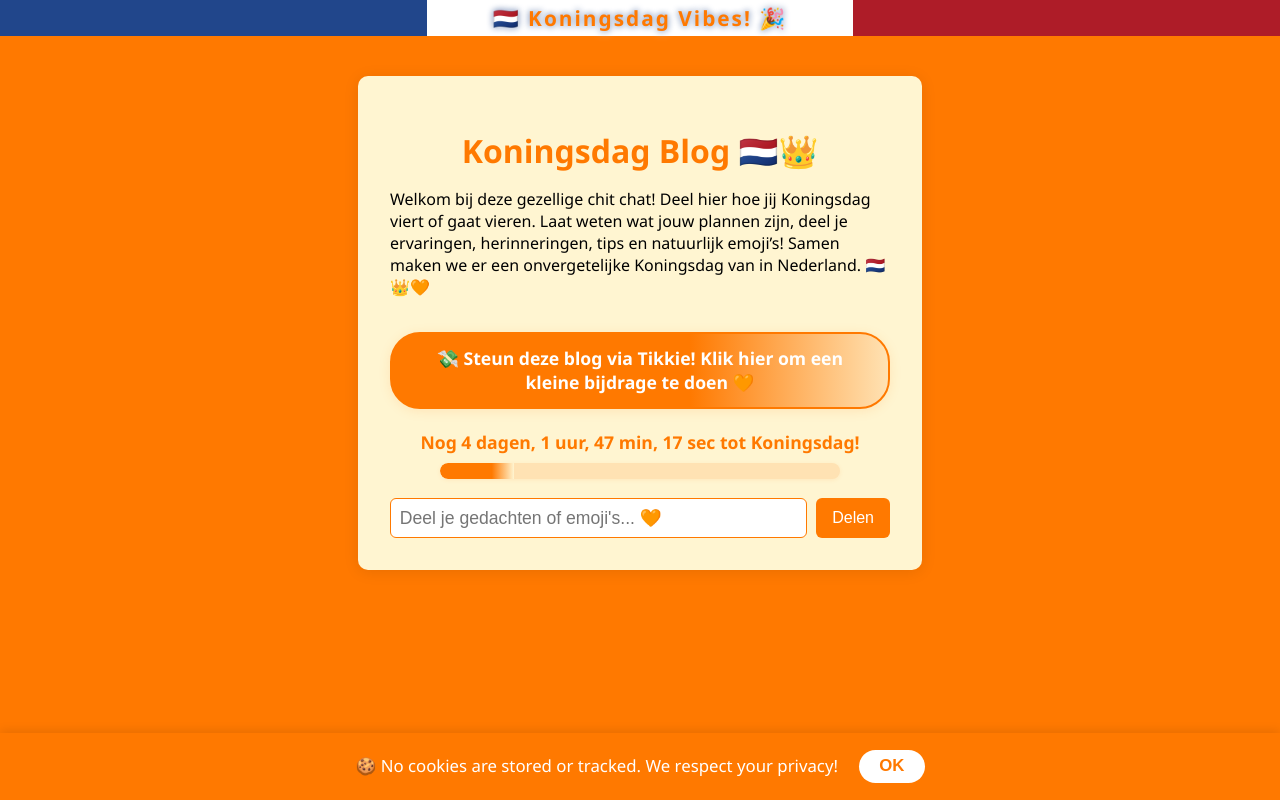
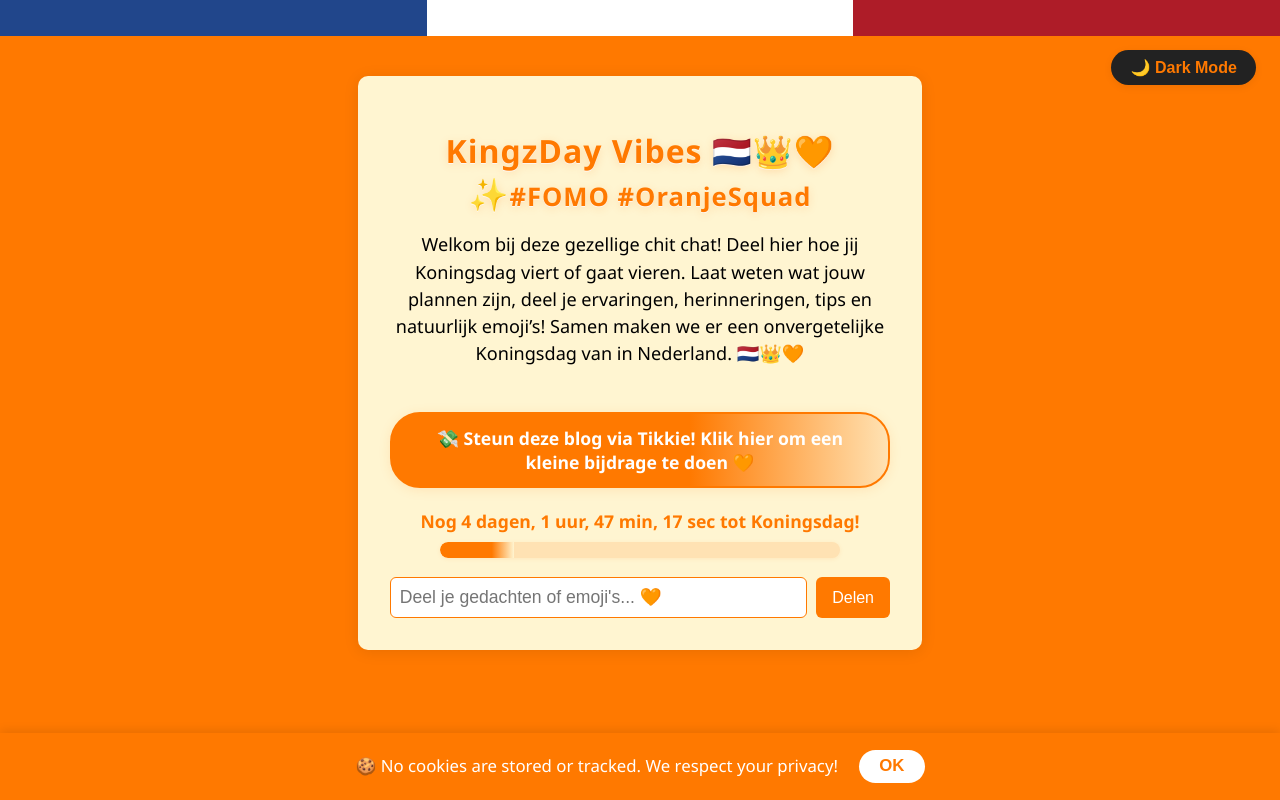
Before and after one commit to theookyere/kingsday-ui-blog, a Flask app: page / in a window 1280 px wide. Run offline with Flask 3, Linux system fonts and the light colour scheme; data that the repository does not hold is empty.

Commit message:
Add files via upload

```diff
--- a/static/style.css
+++ b/static/style.css
@@ -114,6 +154,31 @@ button:hover {
     transform: scale(1.06);
     box-shadow: 0 4px 18px rgba(255,121,0,0.22);
     text-decoration: none;
+}
+.blog-description {
+    text-align: center;
+    margin: 0 auto 1.5em auto;
+    max-width: 600px;
+    font-size: 1.13em;
+    line-height: 1.5;
+    word-break: break-word;
+}
+.dark-mode .blog-description {
+    color: #ffe2b3;
+}
+@media (max-width: 600px) {
+    .blog-description {
+        font-size: 1em;
+        padding: 0 10px;
+        text-align: center;
+    }
+}
+.dark-mode #cookie-banner {
+    background: #232526;
+    color: #ff7900;
+}
+.dark-mode #nl-flag-banner div {
+    filter: brightness(0.8) contrast(1.2);
 }
 
 /* Confetti Animation */
--- a/templates/index.html
+++ b/templates/index.html
@@ -7,19 +7,20 @@
     <link rel="stylesheet" href="/static/style.css">
 </head>
 <body>
-    <!-- NL Flag Banner -->
+    <!-- NL Flag Banner (no overlay) -->
     <div id="nl-flag-banner" style="width:100%;height:36px;display:flex;flex-direction:row;align-items:center;justify-content:center;position:relative;z-index:900;">
       <div style="height:100%;width:100vw;max-width:100%;display:flex;">
         <div style="flex:1;background:#21468b;height:100%;"></div>
         <div style="flex:1;background:#fff;height:100%;"></div>
         <div style="flex:1;background:#ae1c28;height:100%;"></div>
       </div>
-      <div style="position:absolute;left:50%;top:50%;transform:translate(-50%,-50%);font-size:1.3em;font-weight:bold;color:#ff7900;text-shadow:0 1px 8px #fff, 0 0px 6px #21468b;letter-spacing:2px;">🇳🇱 Koningsdag Vibes! 🎉</div>
     </div>
     <!-- Confetti Canvas -->
     <canvas class="confetti" id="confetti-canvas"></canvas>
     <div class="container">
-        <h1>Koningsdag Blog 🇳🇱👑</h1>
+        <h1 style="font-family:'Segoe UI',Arial,sans-serif;font-weight:900;letter-spacing:1px;text-shadow:0 2px 10px #ff790033,0 1px 0 #fff;">
+          KingzDay Vibes 🇳🇱👑🧡✨<span style="font-size:0.8em">#FOMO #OranjeSquad</span>
+        </h1>
         <p class="blog-description">Welkom bij deze gezellige chit chat! Deel hier hoe jij Koningsdag viert of gaat vieren. Laat weten wat jouw plannen zijn, deel je ervaringen, herinneringen, tips en natuurlijk emoji’s! Samen maken we er een onvergetelijke Koningsdag van in Nederland. 🇳🇱👑🧡</p>
         <a href="https://tikkie.me/pay/fkd77ohq1epjbk5pev3t" target="_blank" class="tikkie-support">
             💸 Steun deze blog via Tikkie! Klik hier om een kleine bijdrage te doen 🧡
@@ -36,6 +37,8 @@
         </form>
         <div id="posts"></div>
     </div>
+    <!-- Dark Mode Toggle Button -->
+    <button id="dark-mode-toggle" style="position:fixed;top:50px;right:24px;z-index:1100;background:#222;color:#ff7900;border:none;border-radius:22px;padding:0.5em 1.2em;font-size:1em;font-weight:bold;box-shadow:0 2px 8px rgba(0,0,0,0.07);cursor:pointer;transition:background 0.3s, color 0.3s;">🌙 Dark Mode</button>
     <script src="/static/main.js"></script>
     <script>
     // Confetti celebration effect
@@ -96,6 +99,19 @@
     window.addEventListener('DOMContentLoaded', function() {
       setTimeout(launchConfetti, 600);
     });
+    // Dark mode toggle logic
+    function setDarkMode(on) {
+      document.body.classList.toggle('dark-mode', on);
+      localStorage.setItem('darkMode', on ? 'yes' : 'no');
+      document.getElementById('dark-mode-toggle').textContent = on ? '☀️ Light Mode' : '🌙 Dark Mode';
+    }
+    document.getElementById('dark-mode-toggle').onclick = function() {
+      setDarkMode(!document.body.classList.contains('dark-mode'));
+    };
+    // On load, restore dark mode if set
+    if (localStorage.getItem('darkMode') === 'yes') {
+      setDarkMode(true);
+    }
     </script>
     <!-- Cookie banner -->
     <div id="cookie-banner" style="display:none; position:fixed; bottom:0; left:0; width:100%; background:#ff7900; color:#fff; text-align:center; padding:1em 0; z-index:1000; font-size:1.05em; box-shadow:0 -2px 10px rgba(0,0,0,0.10);">
```
Also changed, not shown: other parts of static/style.css (+40 -0 lines).
